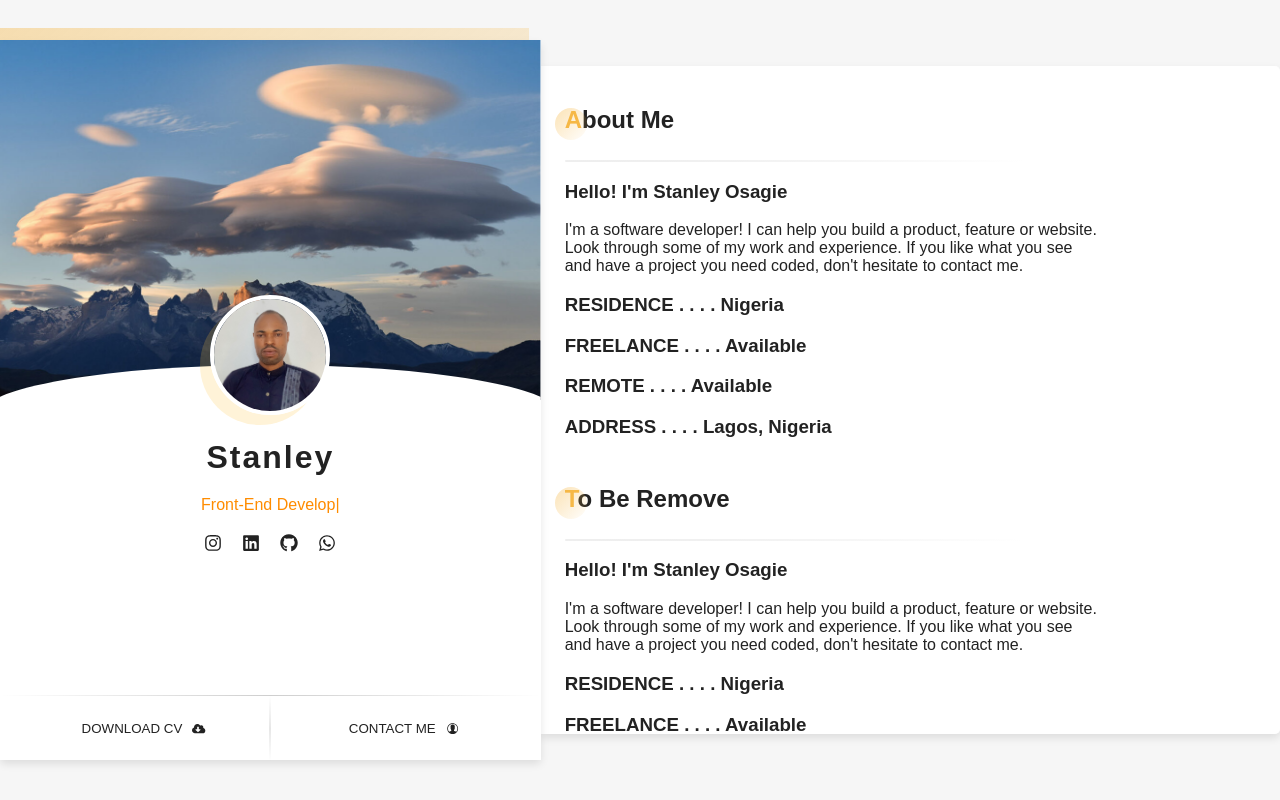
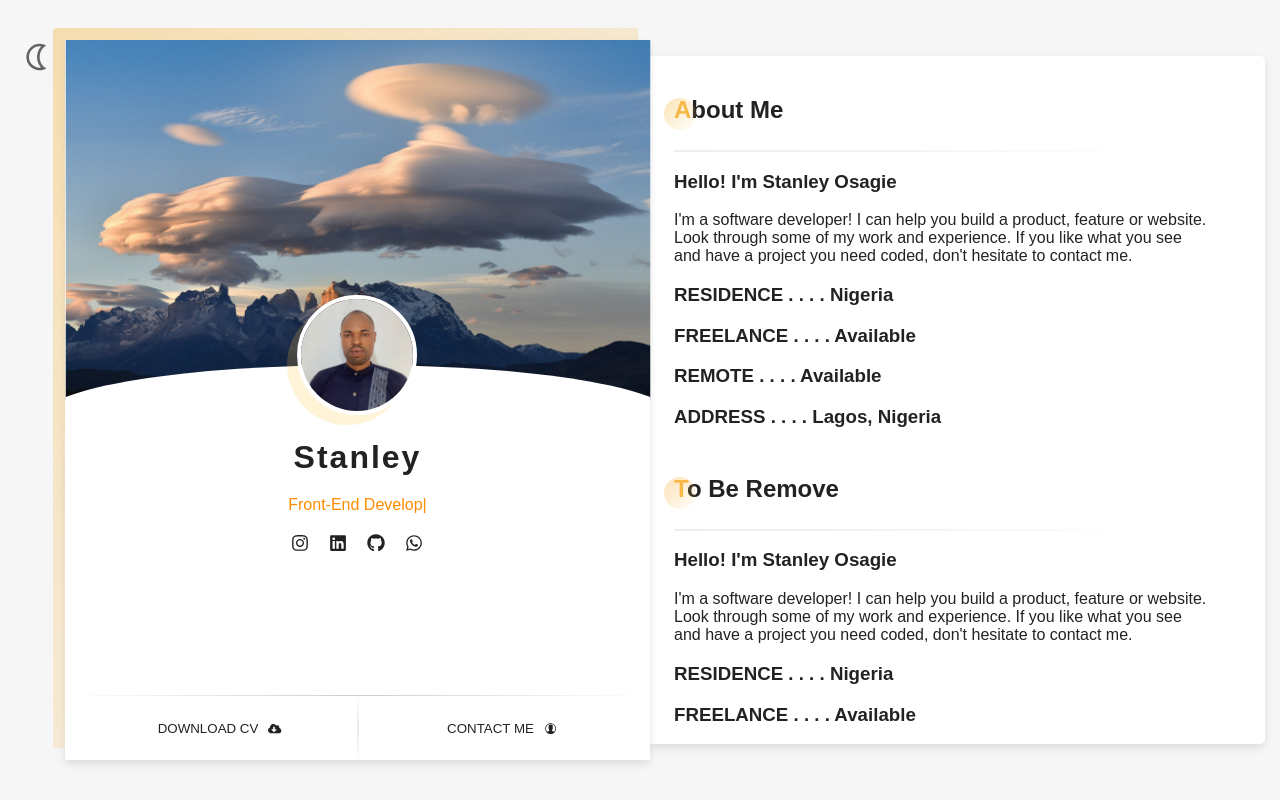
Before and after one commit to sagieramos/stanley-osagie-porforlio, a React (Create React App) app: page / in a window 1280 px wide. Built offline with nearby package versions, Linux system fonts and the light colour scheme; a web font is replaced by a local one.

Commit message:
scroll-bar

```diff
--- a/src/components/app.scss
+++ b/src/components/app.scss
@@ -20,16 +20,6 @@ $breakpoint-small: 680px;
     box-sizing: border-box;
     padding: 12px 0;
     box-shadow: 0 4px 8px rgba(0, 0, 0, 0.1);
-}
-
-@media only screen and (min-width: $breakpoint-small) {
-    .option-7263j {
-        position: fixed;
-        align-self: flex-start;
-        margin-left: -50px;
-        top: 0;
-        z-index: 6;
-    }
 }
 
 @media only screen and (max-width: $breakpoint-small) {
@@ -63,12 +53,6 @@ $breakpoint-small: 680px;
     .wdth {
         width: 100%;
     }
-
-/*     #about-i-sagie {
-        display: flex;
-        flex-direction: column;
-        align-items: center;
-    } */
   }
 
 
@@ -105,31 +89,49 @@ $breakpoint-small: 680px;
 
     }
 
+    .option-7263j {
+        position: fixed;
+        align-self: flex-start;
+        margin-left: -50px;
+        top: 0;
+        z-index: 6;
+    }
+
     .wdth {
         width: 585px;
     }
   }
 
 @media only screen and (min-width: $breakpoint-large) {
+    $offset: 50px;
     .App {
         display: flex;
         align-items: center;
         justify-content: center;
         gap: 0;
         height: 100vh;
+        padding-left: $offset;
+    }
+
+    .option-7263j {
+        position: absolute;
+        align-self: flex-start;
+        margin-left: calc(0px - #{$offset});
+        top: 0;
+        z-index: 6;
     }
 
     #cards-i-sagie {
-        width: 800px;
-        max-height: 668px;
+        width: 50%;
+        max-width: 800px;
+        min-width: 400px;
+        max-height: 688px;
         overflow-y: scroll;
         border-radius: 0 5px 5px 0 ;
     }
 
     #about-i-sagie {
-        display: flex;
-        flex-direction: column;
-        align-items: center;
+        position: relative;
         max-height: 750px;
         width: 585px;
     }
@@ -149,9 +151,9 @@ $breakpoint-small: 680px;
     #cards-i-sagie::-webkit-scrollbar-thumb {
         background: #777;
         border-radius: 0 5px 5px 0;
-      }
+    }
 
     #cards-i-sagie::-webkit-scrollbar-thumb:hover {
-        background: linear-gradient(135deg, #f6b84666 0%, #f6b84603 100%),
-      }
+        background: linear-gradient(135deg, #f6b84603 0%, #f6b84666 100%);
+    }
   }
```
